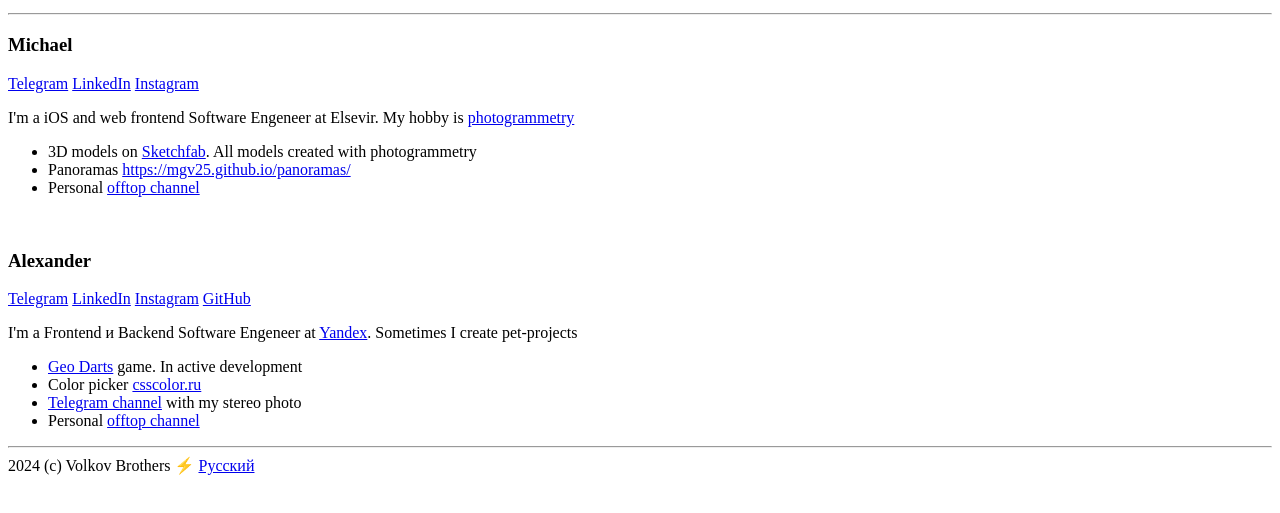
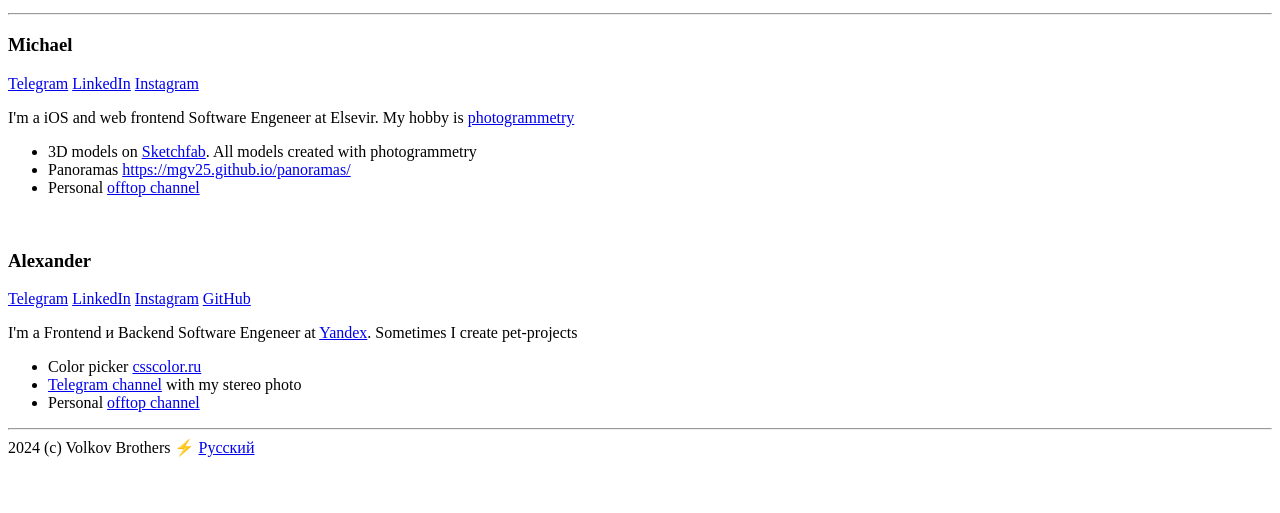
Before and after one commit to avo1kov/volkov.media, a plain HTML site: page en.html in a window 1280 px wide. Shown: the part 87-600 px from the top of the page. Drawn offline with Linux system fonts and the light colour scheme.

Commit message:
feat: disable link to GeoDarts

```diff
--- a/en.html
+++ b/en.html
@@ -42,7 +42,7 @@
 				I'm a Frontend и Backend Software Engeneer at <a href="https://en.wikipedia.org/wiki/Yandex" target="_blank">Yandex</a>. Sometimes I create pet-projects
 			</p>
 			<ul>
-				<li><a href="https://volkov.media/geodarts" target="_blank">Geo Darts</a> game. In active development</li>
+				<!-- <li><a href="https://volkov.media/geodarts" target="_blank">Geo Darts</a> game. In active development</li> -->
 				<li>Color picker <a href="https://csscolor.ru/en" target="_blank">csscolor.ru</a></li>
 				<li><a href="https://t.me/stereobyavolkov" target="_blank">Telegram channel</a> with my stereo photo</li>
 				<li>Personal <a href="https://t.me/toptoptop_op" target="_blank">offtop channel</a></li>
```
Also changed, not shown: index.html (+1 -1 lines).
